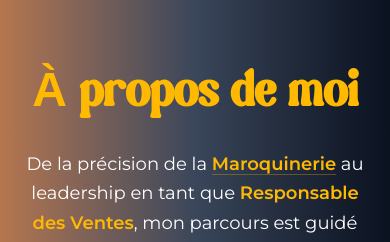
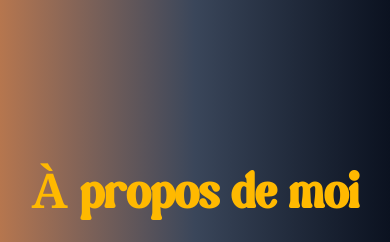
Before and after one commit to teizred/portfolio, a React (Vite) app: page / in a window 390 px wide. Shown: the part 888-1130 px from the top of the page. Built offline with nearby package versions, Linux system fonts and the light colour scheme.

Commit message:
style: Apply font-serif styling to the first letter of the 'About Me' heading and increase Hero section bottom padding.

```diff
--- a/src/components/sections/About.tsx
+++ b/src/components/sections/About.tsx
@@ -55,7 +55,7 @@ export default function About() {
           variants={itemVariants}
           className="text-5xl md:text-7xl font-bold text-amber-400 mb-8 md:mb-10 font-magilo"
         >
-          À propos de moi
+          <span className="font-serif">À</span> propos de moi
         </motion.h2>
 
         {/* Bio Texte Staggered */}
--- a/src/components/sections/Hero.tsx
+++ b/src/components/sections/Hero.tsx
@@ -161,7 +161,7 @@ export default function Hero() {
                 </motion.div>
             </div>
 
-            <section id="hero" className="relative min-h-screen w-full flex items-center justify-center text-white overflow-hidden pt-28 pb-32 md:py-0">
+            <section id="hero" className="relative min-h-screen w-full flex items-center justify-center text-white overflow-hidden pt-28 pb-56 md:py-0">
 
                 <motion.div
                     variants={containerVariants}
```
